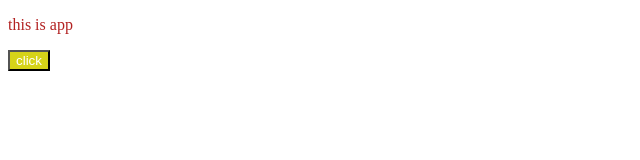
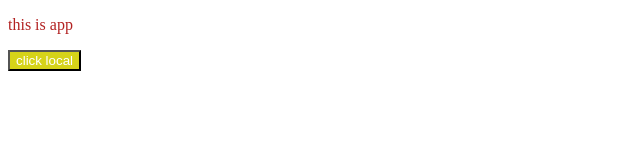
Before and after one commit to hotrankienquan/git-holetex, a plain HTML site: page index.html in a window 1280 px wide. Shown: the full height of the page, 0-640 px from the left. Drawn offline with Linux system fonts and the light colour scheme.

Commit message:
click local

```diff
--- a/index.html
+++ b/index.html
@@ -9,7 +9,7 @@
 </head>
 <body>
   <p>this is app</p>
-  <button>click</button>
+  <button>click local</button>
 </body>
 </html>
 <!--
```
